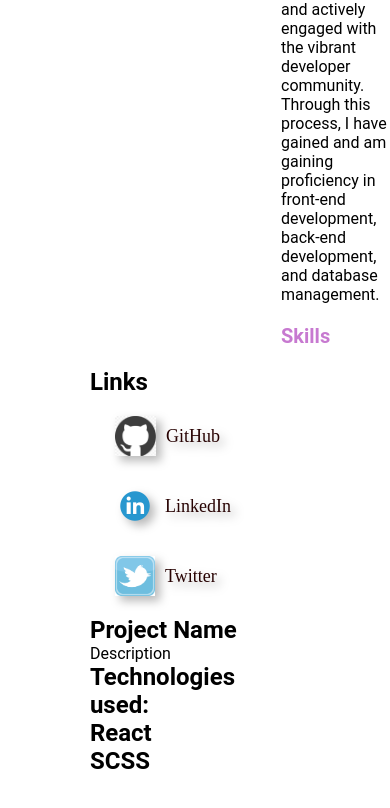
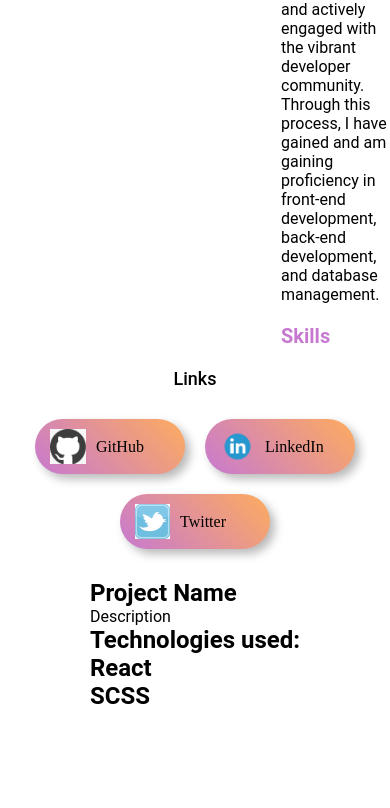
Before and after one commit to ShiCho489/my-react-portfolio, a React (Create React App) app in the folder shivaniwebsite/: page / in a window 390 px wide. Shown: the part 1692-2500 px from the top of the page. Built offline with nearby package versions, Linux system fonts and the light colour scheme.

Commit message:
fixed bugs

```diff
--- a/shivaniwebsite/src/App.scss
+++ b/shivaniwebsite/src/App.scss
@@ -36,24 +36,24 @@
 
         }
 
-        .socails-wrapper{
+        .socials-wrapper {
             position: relative;
             width: 100%;
             display: flex;
             flex-direction: column;
-            align-items:center;
+            align-items: center;
             justify-content: center;
             gap: 20px;
 
-            .quick-links{
-                font-weight: 500;
-                font-size: 18px;
+            .quick-links {
+              font-weight: 500;
+              font-size: 18px;
             }
 
             .socials {
-                display: flex;
-                flex-wrap: wrap;
-                justify-content: center;
+              display: flex;
+              flex-wrap: wrap;
+              justify-content: center;
             }
         }
     }
--- a/shivaniwebsite/src/Pages/Projects/Projects.scss
+++ b/shivaniwebsite/src/Pages/Projects/Projects.scss
@@ -0,0 +1,9 @@
+.projects-wrapper{
+    position: relative;
+    display: flex;
+    width: 100%;
+    align-items: center;
+    margin: auto;
+    gap: 100px;
+    overflow-x: scroll;
+}
--- a/shivaniwebsite/src/components/Social/Social.scss
+++ b/shivaniwebsite/src/components/Social/Social.scss
@@ -2,10 +2,7 @@
     display: flex;
     align-items: center;
     gap: 10px;
-    background: linear-gradient(45deg, var(--clr-i), var(--clr-));
-    -webkit-background-clip: text;
-    background-clip: text;
-    color: transparent;
+    background: linear-gradient(45deg, var(--clr-i), var(--clr-ii));
     padding: 10px 15px;
     border-radius: 10px;
     margin: 10px;
@@ -17,14 +14,28 @@
         scale: 1.06;
       }
 
-    img{
+      img {
         height: 40px;
       }
 
-    h1{
+      h1 {
         font-size: 18px;
         font-weight: 500;
-        color: rgb(40, 3, 3);
+        color: black;
         font-family: raleway;
       }
     }
+
+    @media (max-width: 600px) {
+      .social {
+        width: 150px;
+        border-radius: 100px;
+
+        img {
+          height: 35px;
+        }
+        h1 {
+          font-size: 16px;
+        }
+      }
+    }
```
Also changed, not shown: shivaniwebsite/src/components/InfoCard/InfoCard.scss (deleted). Lines whose indentation alone changed are shown as unchanged.
